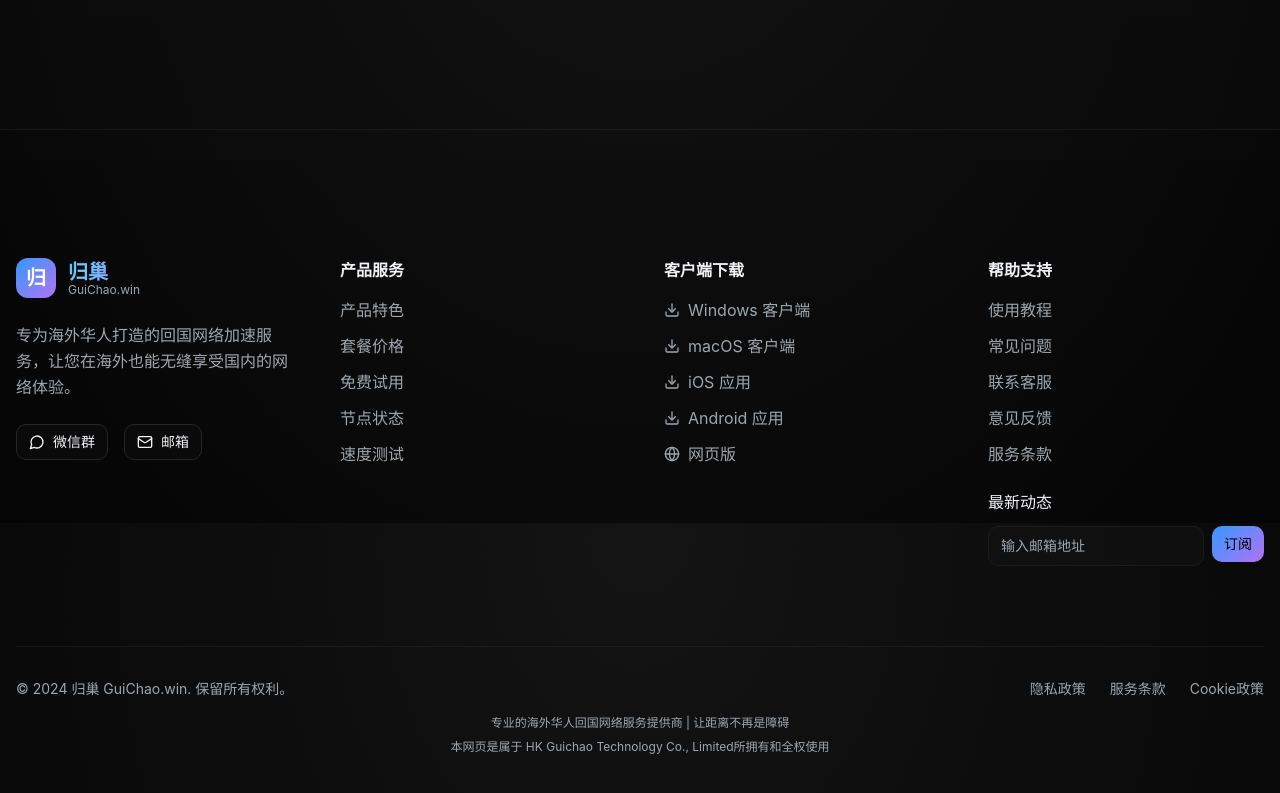
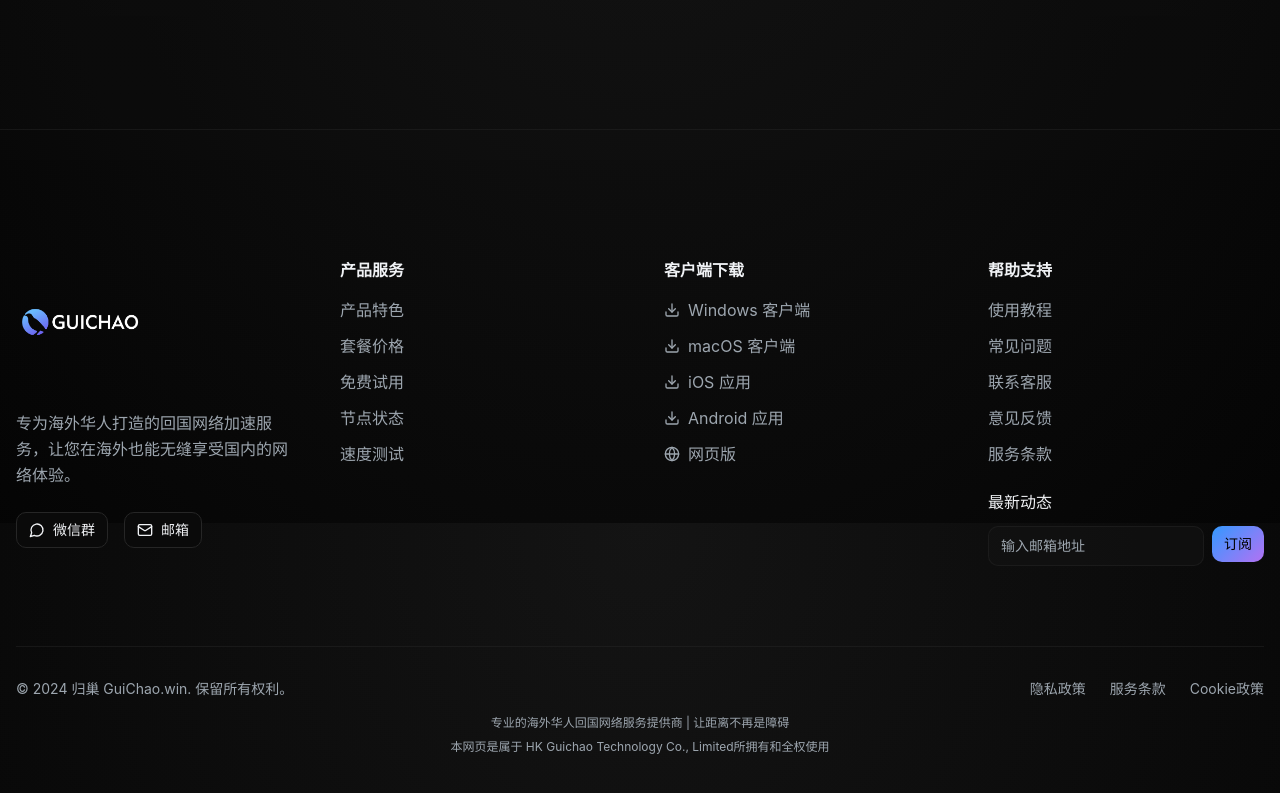
Before and after one commit to Alexneilcaiqiqi/vivid-palette-ai, a React (Vite) app: page / in a window 1280 px wide. Shown: the part 5077-5870 px from the top of the page. Built offline with nearby package versions, Linux system fonts and the light colour scheme.

Commit message:
Replace footer logo with header logo

```diff
--- a/src/components/Footer.tsx
+++ b/src/components/Footer.tsx
@@ -12,13 +12,15 @@ const Footer = () => {
           {/* 品牌信息 */}
           <div className="lg:col-span-1">
             <div className="flex items-center space-x-3 mb-6">
-              <div className="w-10 h-10 bg-gradient-primary rounded-xl flex items-center justify-center">
-                <span className="text-white font-bold text-xl">归</span>
-              </div>
-              <div className="flex flex-col">
-                <span className="text-xl font-bold text-gradient">归巢</span>
-                <span className="text-xs text-muted-foreground -mt-1">GuiChao.win</span>
-              </div>
+              <a href="/" aria-label="归巢首页">
+                <img
+                  src="/lovable-uploads/5b8e0c01-b116-40df-ace4-3794622b3737.png"
+                  alt="归巢 GuiChao - 海外华人回国网络加速服务Logo"
+                  className="w-32 h-32 object-contain"
+                  width="120"
+                  height="120"
+                />
+              </a>
             </div>
             <p className="text-muted-foreground mb-6 leading-relaxed">
               专为海外华人打造的回国网络加速服务，让您在海外也能无缝享受国内的网络体验。
```
